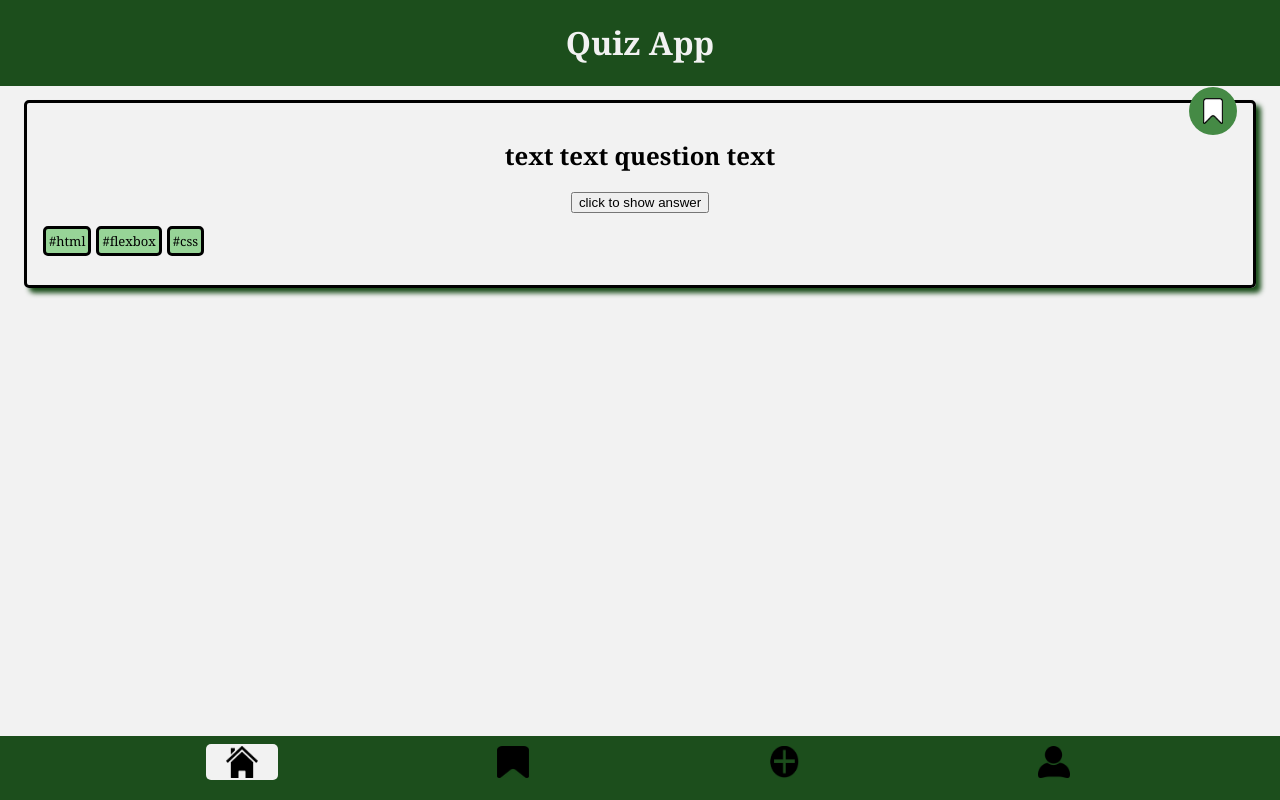
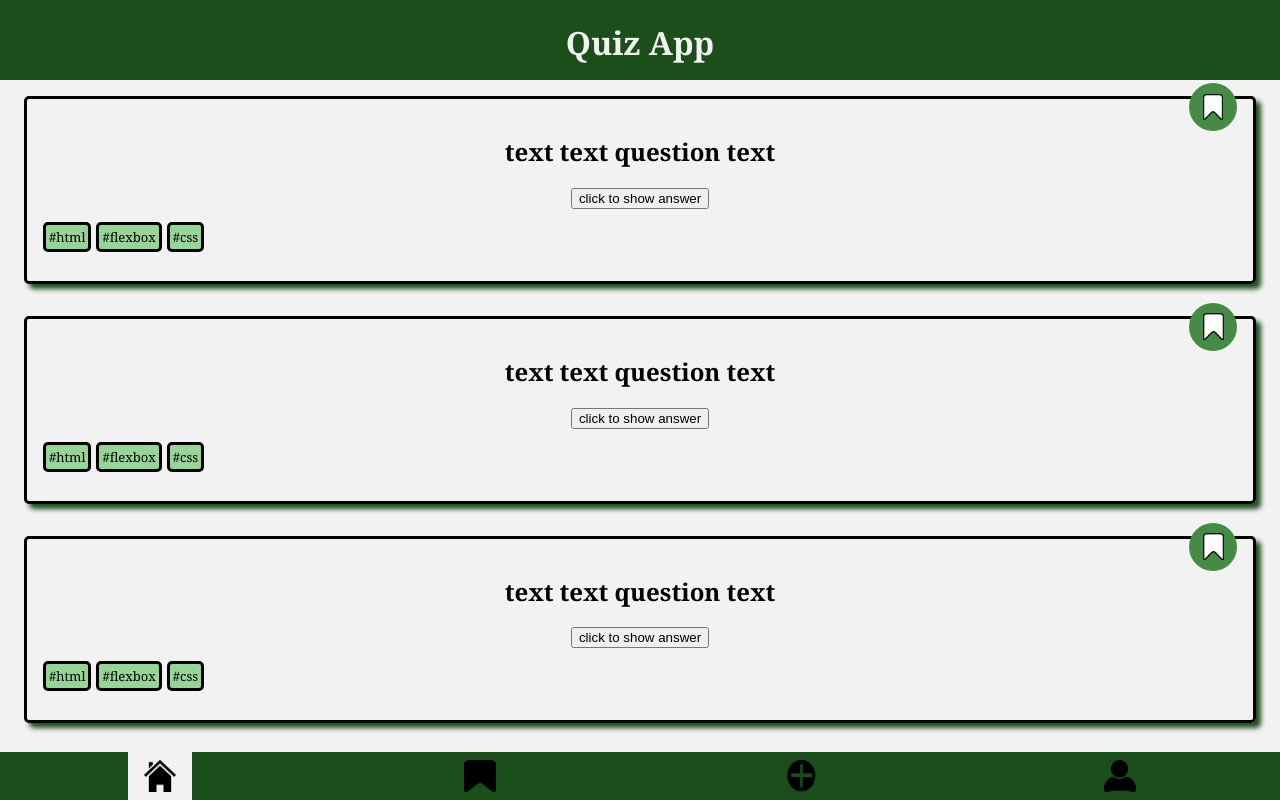
Before and after one commit to jana-scheidemann/QuizApp, a plain HTML site: page index.html in a window 1280 px wide. Drawn offline with Linux system fonts and the light colour scheme.

Commit message:
fix buttons and dark-mode

```diff
--- a/CSS/components/body.css
+++ b/CSS/components/body.css
@@ -4,7 +4,7 @@ html {
 }
 
 main {
-  margin: 100px 1rem 70px 1rem;
+  margin: 6rem 1rem 4rem 1rem;
 }
 
 .avatarPic {
--- a/CSS/components/footer.css
+++ b/CSS/components/footer.css
@@ -5,14 +5,12 @@
   background-color: var(--color-dark);
   position: fixed;
   bottom: 0;
-  padding: 8px;
   display: flex;
-  justify-content: space-evenly;
+  justify-content: space-around;
 }
 
 a:hover {
   background: var(--color-foam);
-  border-radius: var(--general-border-radius);
 }
 
 .active {
@@ -22,6 +20,5 @@ a:hover {
 .navitem {
   height: 2rem;
   width: 2rem;
-  padding: 2px 20px;
-  border-radius: var(--general-border-radius);
+  padding: 0.5rem 1rem;
 }
--- a/CSS/components/header.css
+++ b/CSS/components/header.css
@@ -1,13 +1,14 @@
 header {
   background-color: var(--color-dark);
-  color: var(--color-foam);
   position: fixed;
   top: 0;
   z-index: 1;
   width: 100%;
   left: 0;
+  height: 5rem;
 }
 
 h1 {
   text-align: center;
+  color: var(--color-foam);
 }
--- a/JS/darkmode.js
+++ /dev/null
@@ -1,7 +0,0 @@
-// --- DARK MODE ---//
-const main_element = document.querySelector("html");
-const dark_mode = document.querySelector('[data-js="dark-switch"]');
-
-dark_mode.addEventListener("click", () => {
-  main_element.classList.toggle("dark");
-});
--- a/JS/form.js
+++ b/JS/form.js
@@ -1,7 +1,7 @@
 // --- FORM ---//
-const form = document.querySelector('[data-js="new-card-container"]');
+const forms = document.querySelectorAll('[data-js="new-card-container"]');
 const form_button = document.querySelector('[data-js="form-submit-button"]');
-
+forms.forEach((form) => {
   form.addEventListener("submit", (event) => {
     event.preventDefault();
 
@@ -41,3 +41,4 @@ form.addEventListener("submit", (event) => {
       new_card_bookmark_button.classList.toggle("bookmarkChecked");
     });
   });
+});
--- a/JS/script.js
+++ b/JS/script.js
@@ -1,15 +1,18 @@
 // --- BOOKMARK BUTTON ---//
-const card = document.querySelector('[data-js="card"]');
-const bookmark_button = card.querySelector('[data-js="bookmark-button"]');
+const bookmark_buttons = document.querySelectorAll(
+  '[data-js="bookmark-buttons"]'
+);
 
+bookmark_buttons.forEach((bookmark_button) => {
   bookmark_button.addEventListener("click", () => {
     bookmark_button.classList.toggle("bookmarkChecked");
   });
+});
 
 // --- ANSWER BUTTON ---//
-const answer_button = document.querySelector('[data-js="answer-button"]');
+const answer_buttons = document.querySelectorAll('[data-js="answer-button"]');
 const answer_text = document.querySelector('[data-js="answer-text"]');
-
+answer_buttons.forEach((answer_button) => {
   answer_button.addEventListener("click", () => {
     if (answer_text.hidden === true) {
       answer_text.removeAttribute("hidden");
@@ -19,3 +22,12 @@ answer_button.addEventListener("click", () => {
       answer_button.textContent = "click to show answer";
     }
   });
+});
+
+// --- DARK MODE ---//
+const html_element = document.querySelector("html");
+const dark_mode = document.querySelector('[data-js="dark-switch"]');
+
+dark_mode.addEventListener("click", () => {
+  html_element.classList.toggle("dark");
+});
--- a/index.html
+++ b/index.html
@@ -6,7 +6,6 @@
     <link rel="stylesheet" href="CSS/styles.css" />
     <script src="JS/script.js" defer></script>
     <script src="JS/form.js" defer></script>
-    <script src="JS/darkmode.js" defer></script>
   </head>
 
   <body>
@@ -16,7 +15,7 @@
 
     <main>
       <!-- Card 1 -->
-      <section class="cardContainer" data-js="card">
+      <section class="cardContainer" data-js="cards">
         <h2>text text question text</h2>
         <button type="button" class="answerButton" data-js="answer-button">
           click to show answer
@@ -33,14 +32,56 @@
           <button
             type="button"
             class="bookmarkButton"
-            data-js="bookmark-button"
+            data-js="bookmark-buttons"
           ></button>
         </div>
       </section>
 
       <!-- Card 2 -->
+      <section class="cardContainer" data-js="cards">
+        <h2>text text question text</h2>
+        <button type="button" class="answerButton" data-js="answer-button">
+          click to show answer
+        </button>
+        <p class="answerText" data-js="answer-text" hidden>
+          answer text goes here
+        </p>
+        <div class="tags">
+          <p class="singletag">#html</p>
+          <p class="singletag">#flexbox</p>
+          <p class="singletag">#css</p>
+        </div>
+        <div class="bookmarkContainer">
+          <button
+            type="button"
+            class="bookmarkButton"
+            data-js="bookmark-buttons"
+          ></button>
+        </div>
+      </section>
 
       <!-- Card 3 -->
+      <section class="cardContainer" data-js="cards">
+        <h2>text text question text</h2>
+        <button type="button" class="answerButton" data-js="answer-button">
+          click to show answer
+        </button>
+        <p class="answerText" data-js="answer-text" hidden>
+          answer text goes here
+        </p>
+        <div class="tags">
+          <p class="singletag">#html</p>
+          <p class="singletag">#flexbox</p>
+          <p class="singletag">#css</p>
+        </div>
+        <div class="bookmarkContainer">
+          <button
+            type="button"
+            class="bookmarkButton"
+            data-js="bookmark-buttons"
+          ></button>
+        </div>
+      </section>
     </main>
 
     <footer>
```
Also changed, not shown: bookmarks.html (+1 -2 lines), form.html (+0 -1 lines), profile.html (+1 -1 lines). Lines whose indentation alone changed are shown as unchanged.
